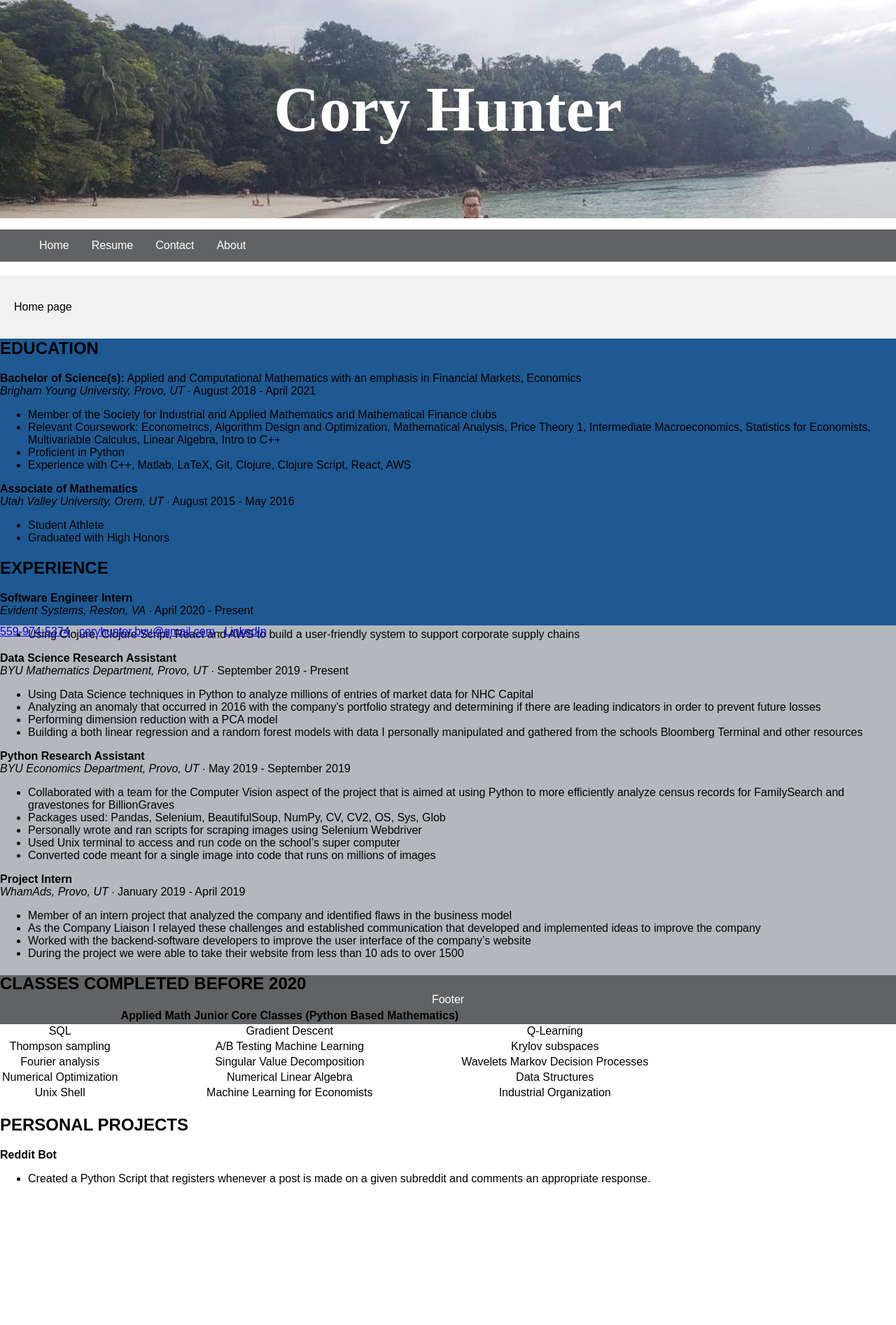
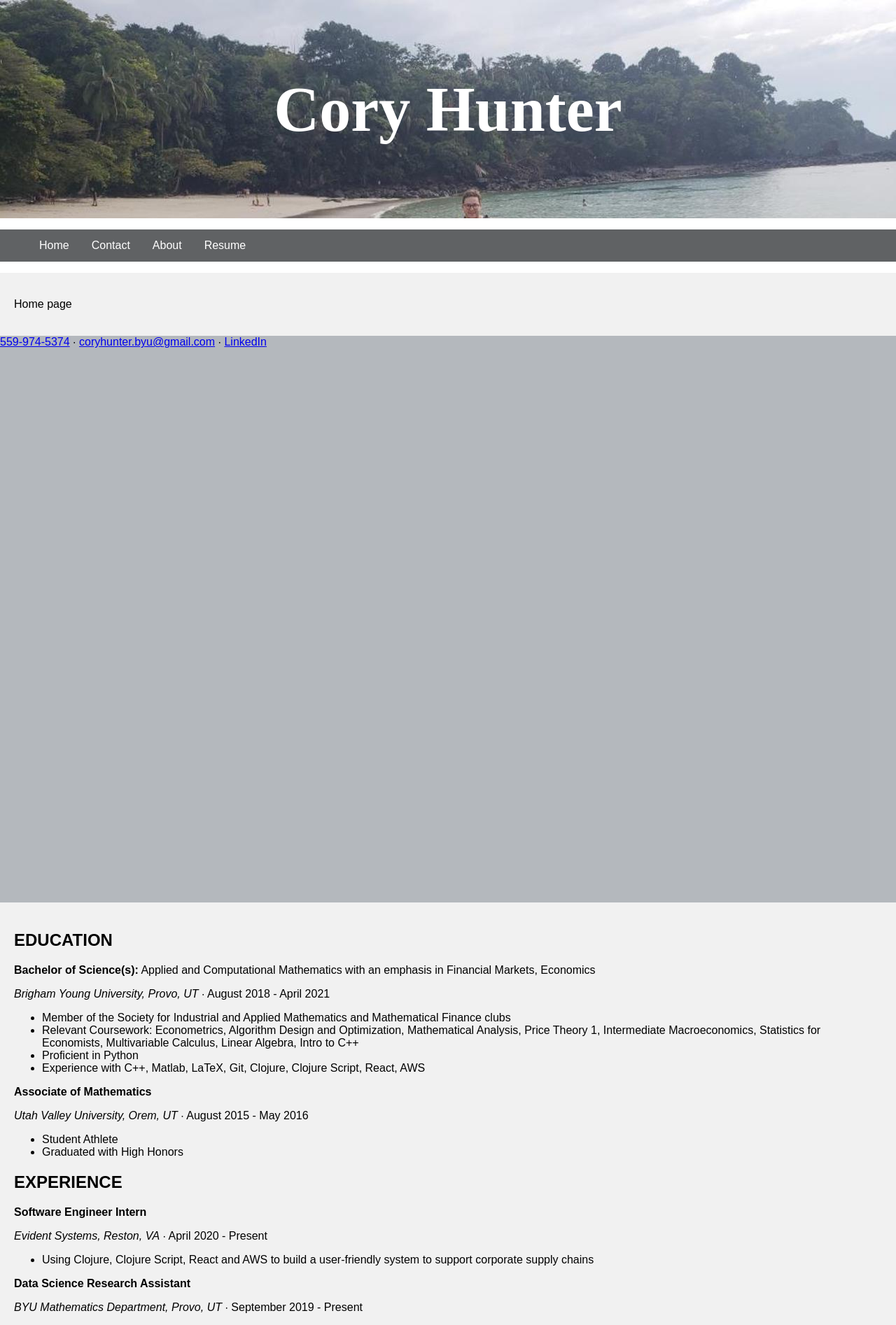
Before and after one commit to layniecalderwood/coryrhunter.com, a Jekyll site: the page built from index.md, in a window 1280 px wide. Shown: the top 1894 px of the page at 70% size. Built offline with Jekyll 4.4.1, drawn with Linux system fonts in a browser that asks for light colours; our own code applies the rules of GitHub Pages for plain Markdown files; before the commit the page ends 1694 px from its top, so only the background shows below that.

Commit message:
almost there!

```diff
--- a/_layouts/default.html
+++ b/_layouts/default.html
@@ -18,7 +18,6 @@ body {
   height: 100vh;
   background-color: #1F5992;
   box-sizing: content-box;
-  height: 500px
 }
 
 .fwh-slide--bg-grey{
@@ -106,9 +105,9 @@ footer {
 <nav>
 <ul>
   <li><a href="#homepage">Home</a></li>
-  <li><a href="#resume">Resume</a></li>
   <li><a href="#contact">Contact</a></li>
   <li><a href="about.asp">About</a></li>
+  <li><a href="#resume">Resume</a></li>
 </ul>
 </nav>
 
@@ -117,7 +116,12 @@ footer {
   <p> Home page</p>
 </article></a>
 
-<a id="resume"><section class="fwh-slide">
+<a id="contact"><section class="fwh-slide fwh-slide--bg-grey">
+  <p> {{ "[559-974-5374](tel:5599745374) ∙ <coryhunter.byu@gmail.com> ∙ [LinkedIn](https://linkedin.com/in/coryrhunter)" | markdownify }}
+  </p>
+</section></a>
+
+<a id="resume"><article>
    <p>
      {{ "<h2>EDUCATION</h2>
 
@@ -195,13 +199,7 @@ footer {
    </ul> "| markdownify }}
  </p>
 
- </section></a>
-
- <a id="contact"><section class="fwh-slide fwh-slide--bg-grey">
-   <p> {{ "[559-974-5374](tel:5599745374) ∙ <coryhunter.byu@gmail.com> ∙ [LinkedIn](https://linkedin.com/in/coryrhunter)" | markdownify }}
-   </p>
- </section></a>
-
+</article></a>
 
 <footer>
   <p>Footer</p>
```
